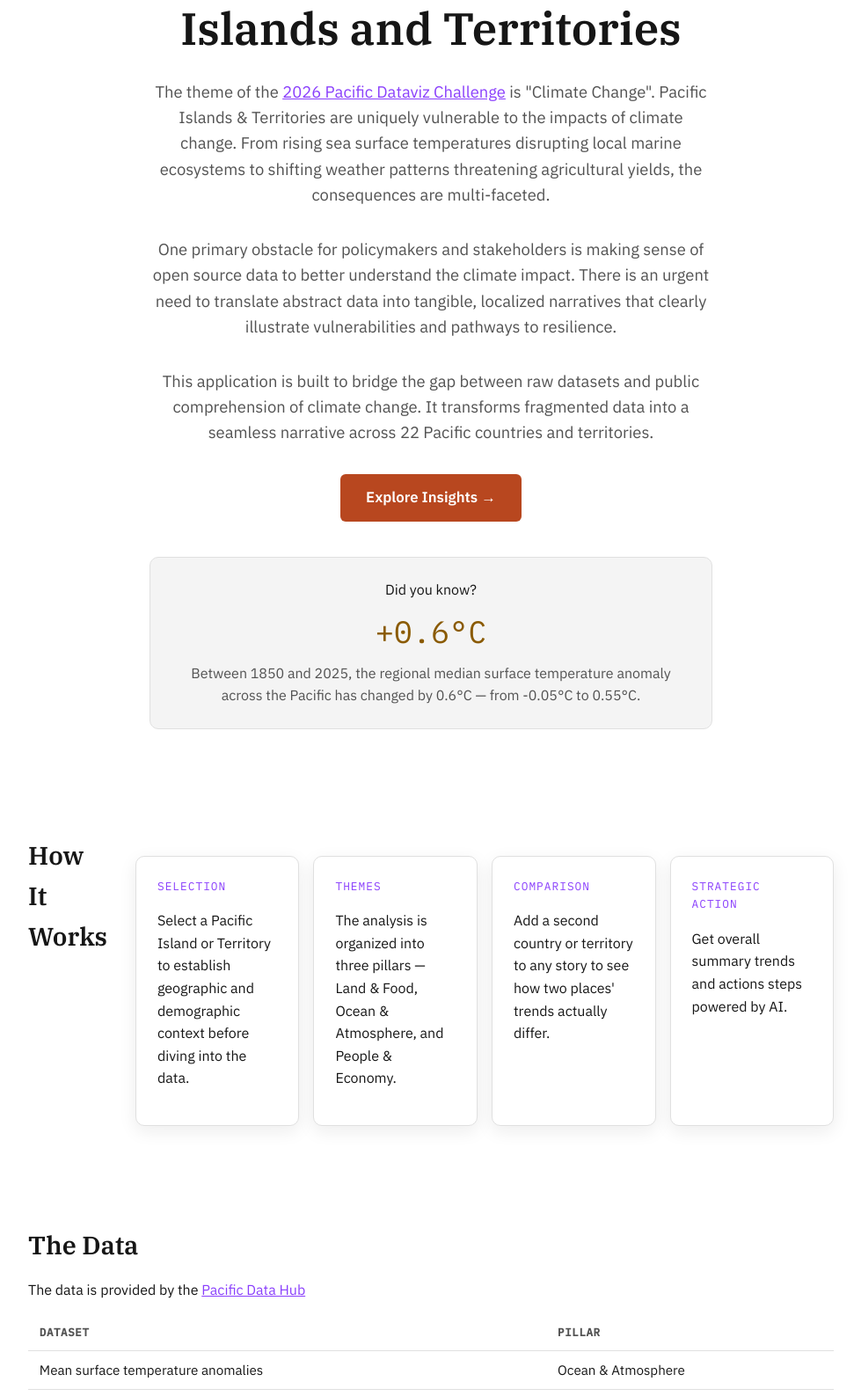
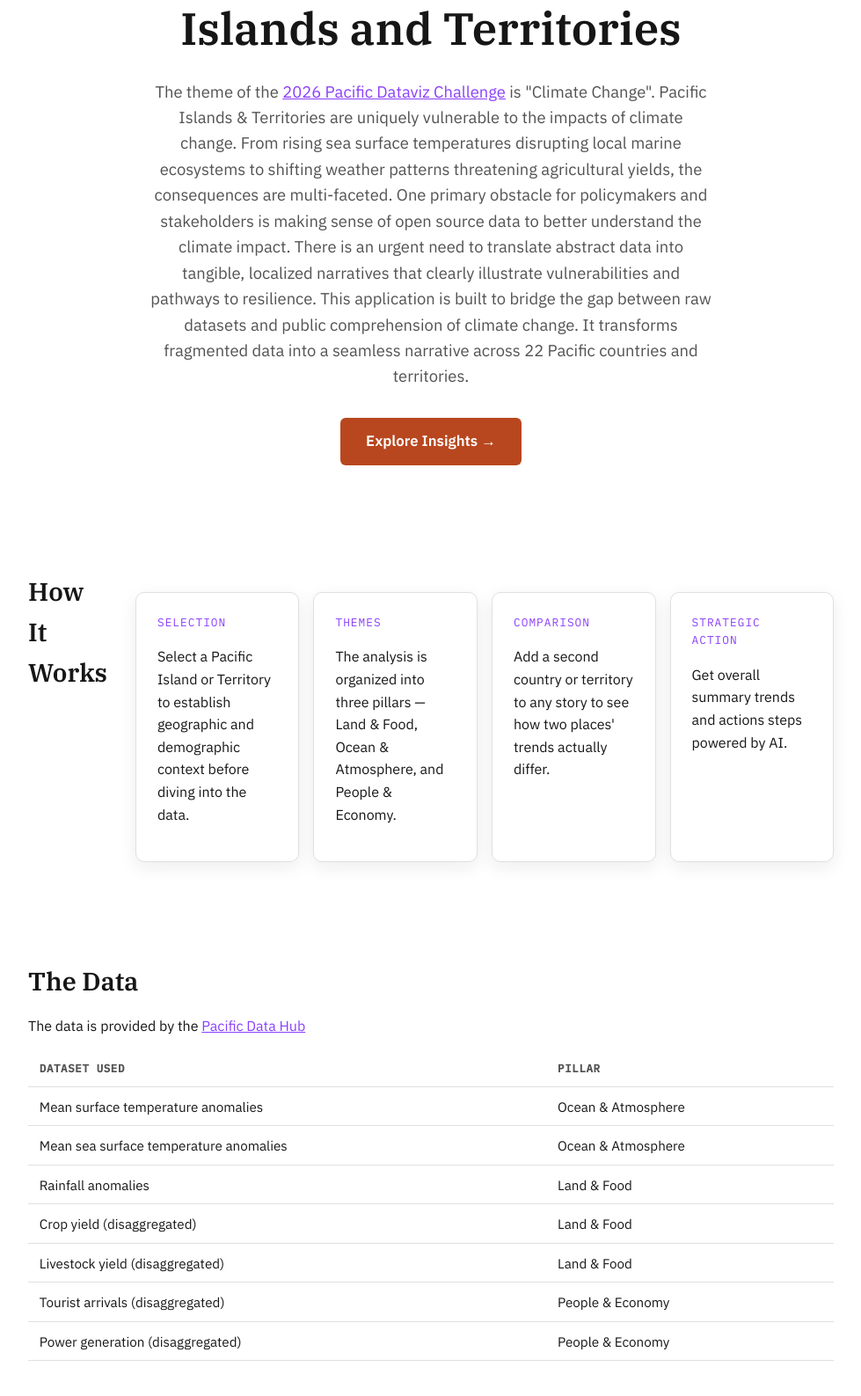
Before and after one commit to edimaudo/Atoll, a FastAPI app: page / in a window 1280 px wide. Shown: the part 336-1923 px from the top of the page at 88% size, without its empty margins (150-1129 px from the left). Run offline with FastAPI, Linux system fonts and the light colour scheme; some libraries are stand-ins or nearby versions.

Commit message:
Update index.html

```diff
--- a/templates/index.html
+++ b/templates/index.html
@@ -9,20 +9,17 @@
         The theme of the <a href="https://pacificdatavizchallenge.org/" target="_blank" rel="noopener">2026 Pacific Dataviz Challenge</a>
         is "Climate Change". Pacific Islands &amp; Territories are uniquely vulnerable to the impacts of climate change.
         From rising sea surface temperatures disrupting local marine ecosystems to shifting weather
-        patterns threatening agricultural yields, the consequences are multi-faceted.
-    </p>
-    <p class="lede">
-        One primary obstacle for policymakers and stakeholders is making sense of open source data
+        patterns threatening agricultural yields, the consequences are multi-faceted. One primary obstacle for policymakers and stakeholders is making sense of open source data
         to better understand the climate impact. There is an urgent need to translate abstract data into
-        tangible, localized narratives that clearly illustrate vulnerabilities and pathways to resilience.
-    </p>
-    <p class="lede">
-        This application is built to bridge the gap between raw datasets and public comprehension of climate change.
+        tangible, localized narratives that clearly illustrate vulnerabilities and pathways to resilience. This application is built to bridge the gap between raw datasets and public comprehension of climate change.
         It transforms fragmented data into a seamless narrative across {{ territory_count }} Pacific countries and territories.
     </p>
+
+
+
     <a href="/app" class="btn-cta">Explore Insights →</a>
 
-    <div class="headline-stat">
+    <!-- <div class="headline-stat">
         <p style="margin: 0 0 0.4rem;">Did you know?</p>
         <div class="stat-value">+{{ headline_stat.change }}{{ headline_stat.unit }}</div>
         <p style="margin: 0.4rem 0 0; color: var(--ink-soft);">
@@ -30,7 +27,7 @@
             across the Pacific has changed by {{ headline_stat.change }}{{ headline_stat.unit }} — from
             {{ headline_stat.start_value }}{{ headline_stat.unit }} to {{ headline_stat.end_value }}{{ headline_stat.unit }}.
         </p>
-    </div>
+    </div> -->
 </section>
 
 <section class="section" style="display: flex; align-items: flex-start; gap: 2rem;">
@@ -62,7 +59,7 @@
     <p>The data is provided by the <a href="https://pacificdata.org" target="_blank" rel="noopener">Pacific Data Hub</a></p>
     <table class="dataset-table">
         <thead>
-            <tr><th>Dataset</th><th>Pillar</th></tr>
+            <tr><th>Dataset used</th><th>Pillar</th></tr>
         </thead>
         <tbody>
             <tr><td>Mean surface temperature anomalies</td><td>Ocean &amp; Atmosphere</td></tr>
```
